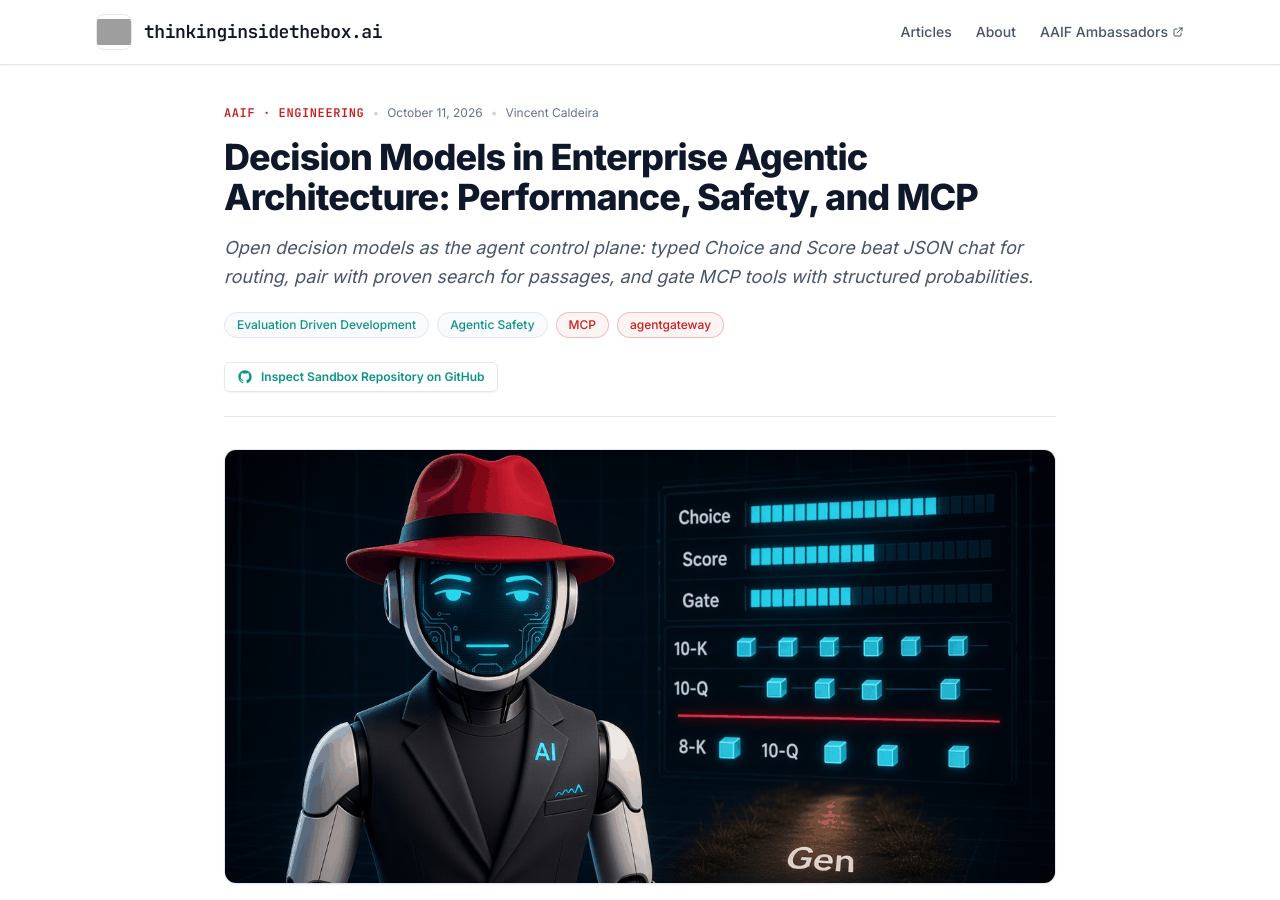
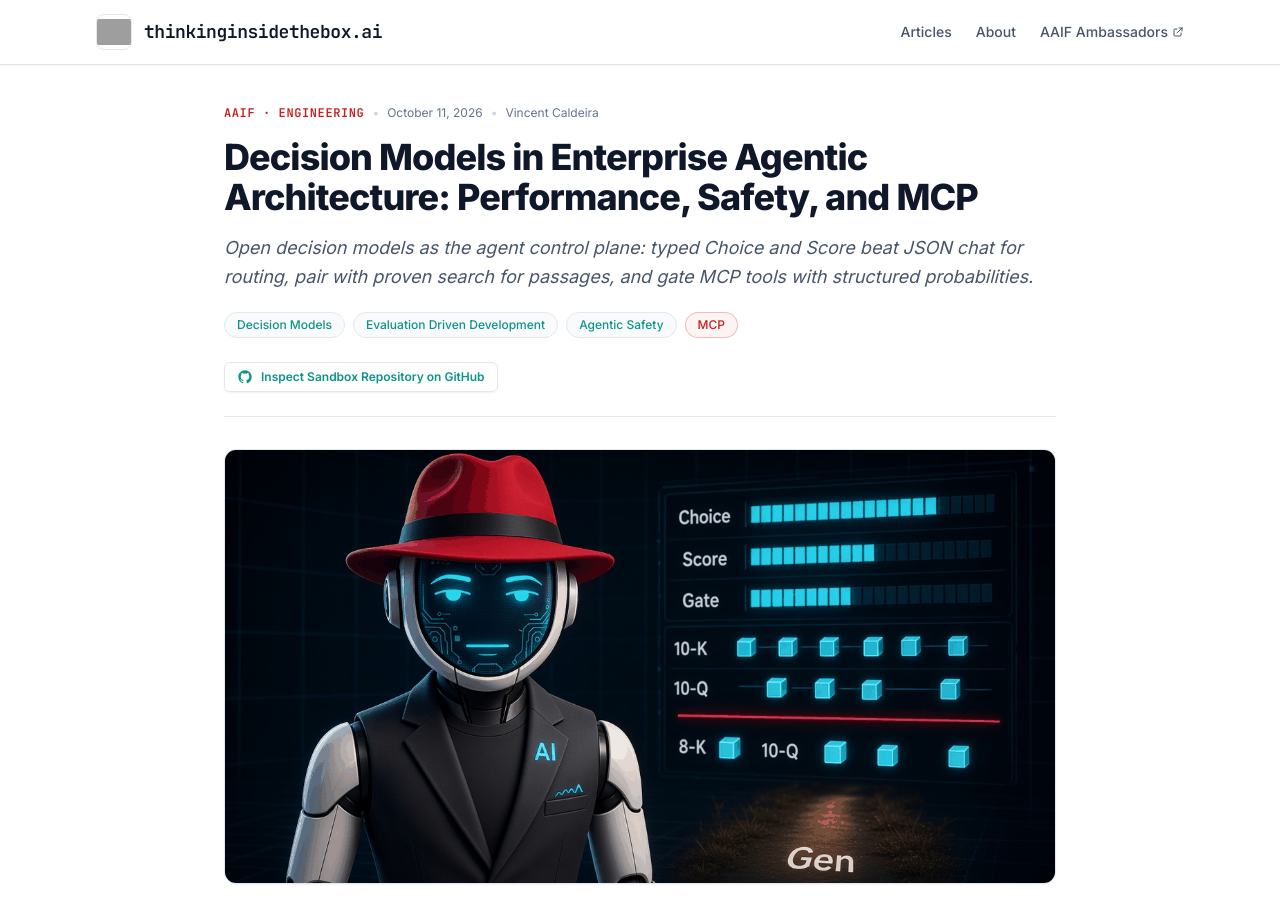
Before and after one commit to thinkinginsidethebox-ai/thinkinginsidethebox-ai.github.io, a Jekyll site: the page built from _posts/2026-10-11-decision-models-enterprise-agentic-architecture.md, in a window 1280 px wide and 900 px high. Built offline with Jekyll 4.4.1, drawn with Linux system fonts in a browser that asks for light colours; nearby versions of some CDN libraries; grey boxes are pictures that could not be loaded.

Commit message:
content: add Decision Models topic and drop agentgateway from post keywords
Co-authored-by: Cursor <cursoragent@cursor.com>

```diff
--- a/_data/keywords.yml
+++ b/_data/keywords.yml
@@ -23,6 +23,10 @@ topics:
   - slug: mcp-2026-07-28
     label: MCP 2026-07-28
     description: The July 2026 Model Context Protocol revision — stateless core, Multi Round-Trip Requests, header-based routing, and enterprise-scale agent tooling.
+
+  - slug: decision-models
+    label: Decision Models
+    description: Typed Choice and Score engines as a self-hostable control plane for routing, ranking, and gating in enterprise agent stacks.
 
 projects:
   - slug: mcp
--- a/_posts/2026-10-11-decision-models-enterprise-agentic-architecture.md
+++ b/_posts/2026-10-11-decision-models-enterprise-agentic-architecture.md
@@ -3,8 +3,8 @@ layout: post
 title: "Decision Models in Enterprise Agentic Architecture: Performance, Safety, and MCP"
 date: 2026-10-11 09:00:00 +0800
 categories: [AAIF, Engineering]
-topics: [evaluation-driven-development, agentic-safety]
-projects: [mcp, agentgateway]
+topics: [decision-models, evaluation-driven-development, agentic-safety]
+projects: [mcp]
 image: "/assets/images/og/decision-models-enterprise-agentic-architecture.png"
 description: "Open decision models as the agent control plane: typed Choice and Score beat JSON chat for routing, pair with proven search for passages, and gate MCP tools with structured probabilities."
 external_repo: "https://github.com/caldeirav/finagent-mesh-mcp"
```
